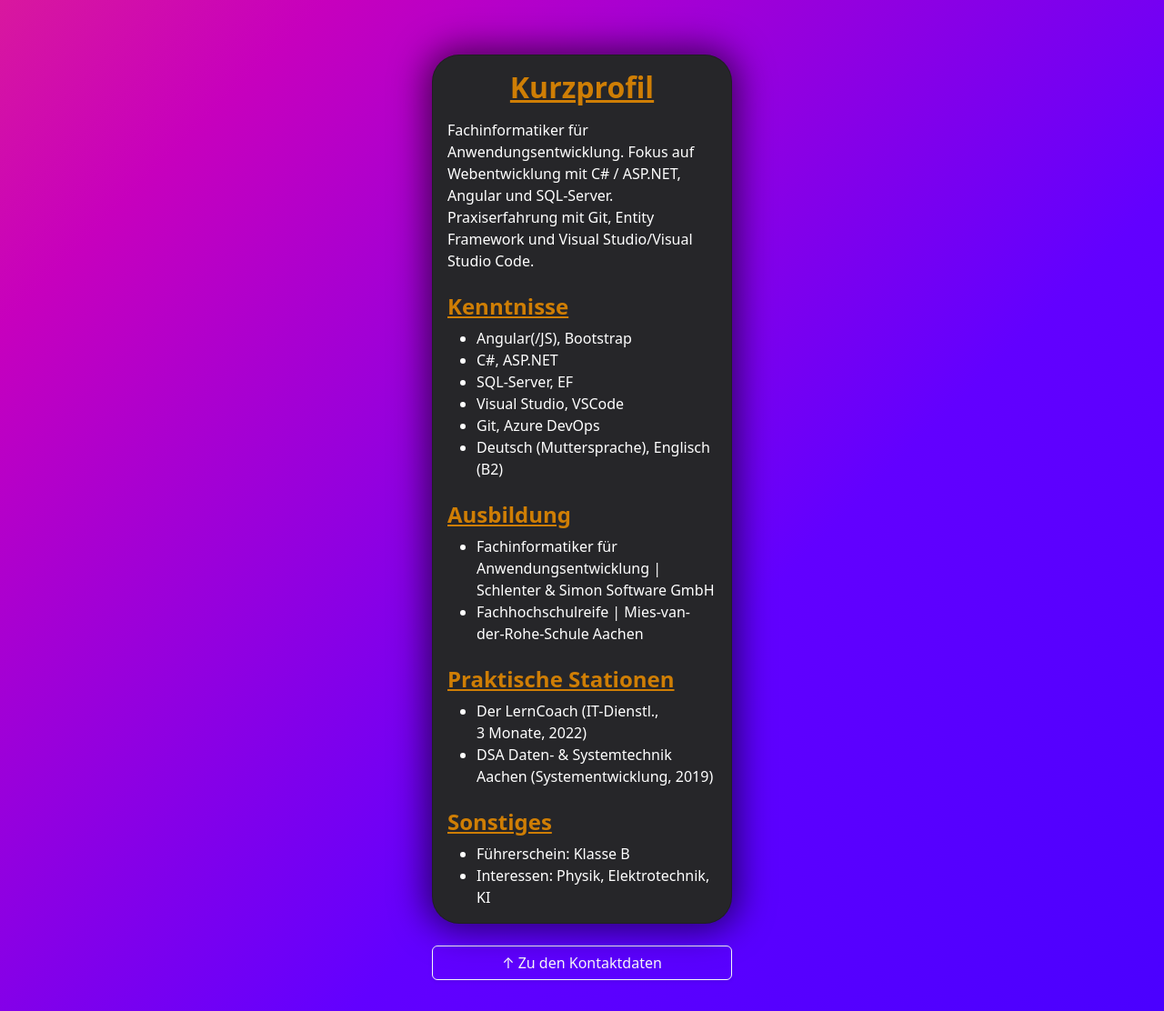
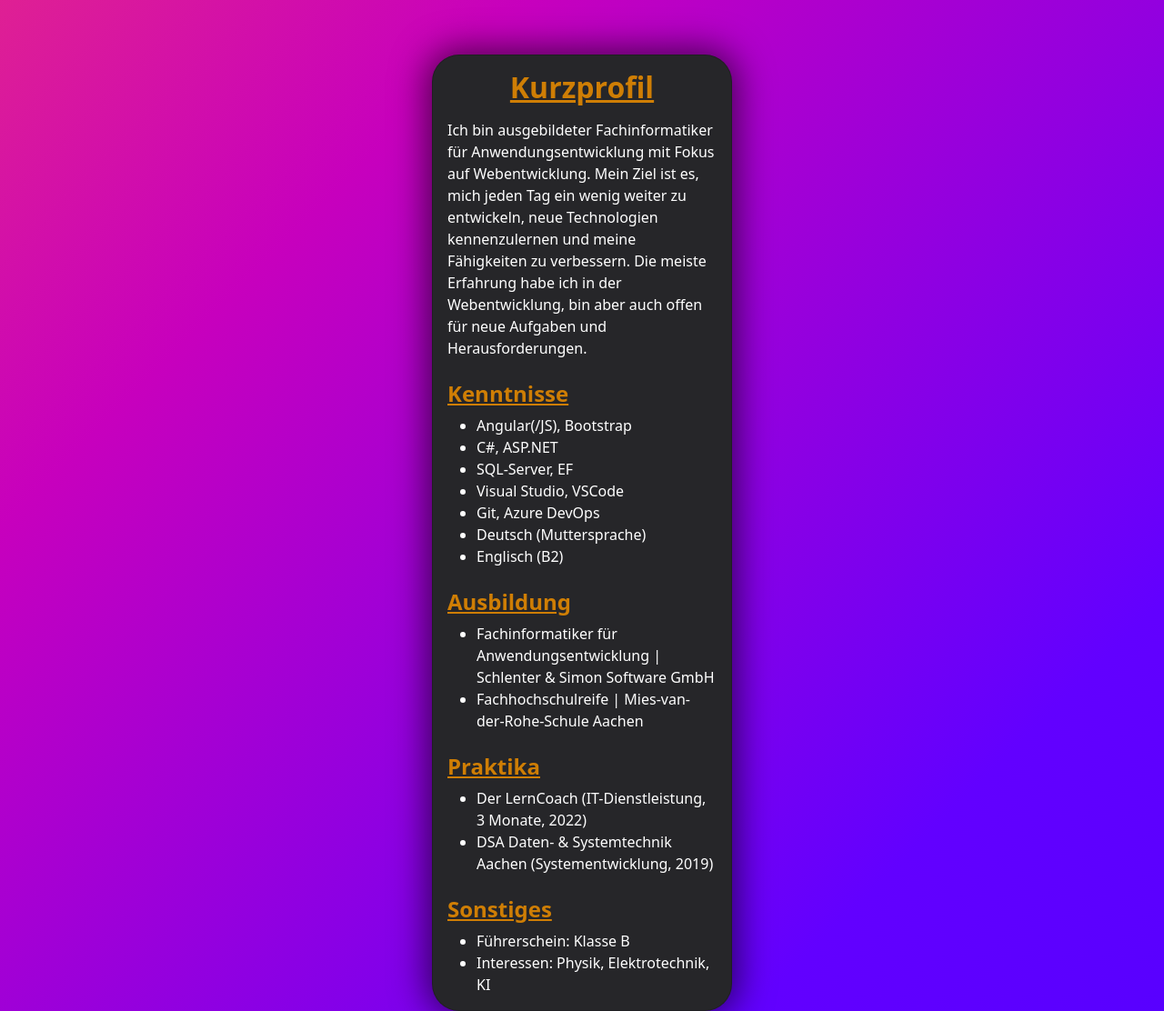
Before and after one commit to Pragbi/pragbi.github.io, a plain HTML site: page index.html in a window 1280 px wide. Shown: the part 780-1892 px from the top of the page at 91% size. Drawn offline with nearby package versions, Linux system fonts and the light colour scheme.

Commit message:
#6 Refactoring

```diff
--- a/index.html
+++ b/index.html
@@ -53,7 +53,7 @@
         </div>
       </div>
     </div>
-    <div class="d-flex flex-column justify-content-center" style="position: absolute; top: 80vh; width: 330px;">
+    <div class="d-flex flex-column justify-content-center mt-5" style="width: 330px;">
       <a href="#infos"  class="btn btn-outline-light shadow-sm" style="height: fit-content;" aria-label="Zu den Infos scrollen">
         ↓ Mehr Infos
       </a>
@@ -63,8 +63,9 @@
         <div class="card-body">
           <h2 class="mb-3 text-center infos">Kurzprofil</h2>
           <p class="mb-4">
-            Fachinformatiker für Anwendungsentwicklung. Fokus auf Webentwicklung mit C# / ASP.NET,
-            Angular und SQL-Server. Praxiserfahrung mit Git, Entity Framework und Visual Studio/Visual Studio Code.
+            Ich bin ausgebildeter Fachinformatiker für Anwendungsentwicklung mit Fokus auf Webentwicklung.
+            Mein Ziel ist es, mich jeden Tag ein wenig weiter zu entwickeln, neue Technologien kennenzulernen und meine Fähigkeiten zu verbessern.
+            Die meiste Erfahrung habe ich in der Webentwicklung, bin aber auch offen für neue Aufgaben und Herausforderungen.
           </p>
           <div class="row g-4">
             <div class="col-12">
@@ -75,7 +76,8 @@
                 <li>SQL-Server, EF</li>
                 <li>Visual Studio, VSCode</li>
                 <li>Git, Azure DevOps</li>
-                <li>Deutsch (Muttersprache), Englisch (B2)</li>
+                <li>Deutsch (Muttersprache)</li>
+                <li>Englisch (B2)</li>
               </ul>
             </div>
             <div class="col-12">
@@ -86,9 +88,9 @@
               </ul>
             </div>
             <div class="col-12">
-              <h4 class="infos">Praktische Stationen</h4>
+              <h4 class="infos">Praktika</h4>
               <ul class="mb-0">
-                <li>Der LernCoach (IT-Dienstl., 3&nbsp;Monate, 2022)</li>
+                <li>Der LernCoach (IT-Dienstleistung, 3&nbsp;Monate, 2022)</li>
                 <li>DSA Daten- &amp; Systemtechnik Aachen (Systementwicklung, 2019)</li>
               </ul>
             </div>
--- a/styles.css
+++ b/styles.css
@@ -10,7 +10,7 @@ body {
 
     background: linear-gradient(135deg, #ff4b5c, #c700bd, #6200ff, #4400ff);
     background-repeat: no-repeat;
-    background-size: 100% 350%;
+    background-size: 100vw 350vh;
 }
 
 .rounded-custom {
```
